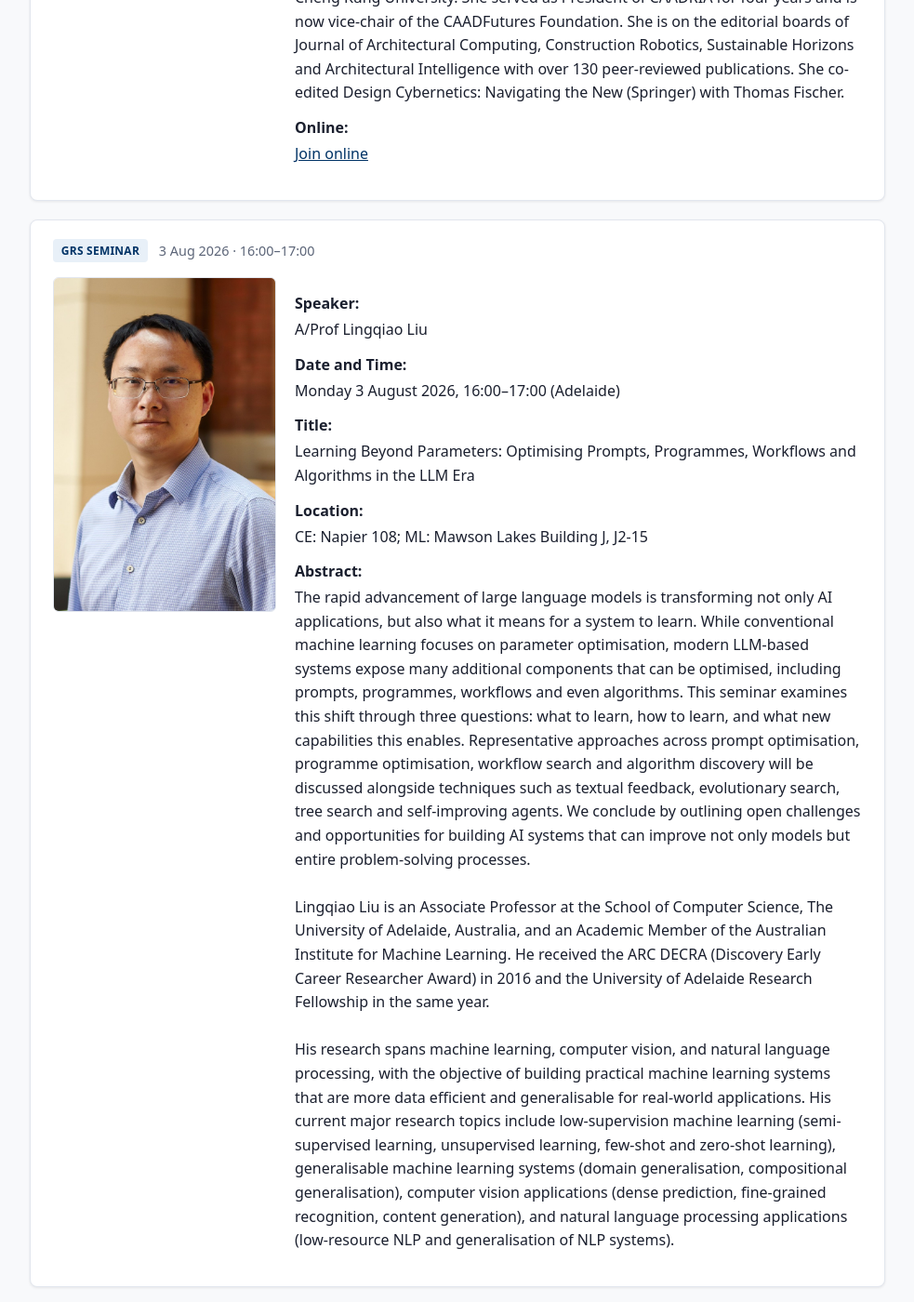
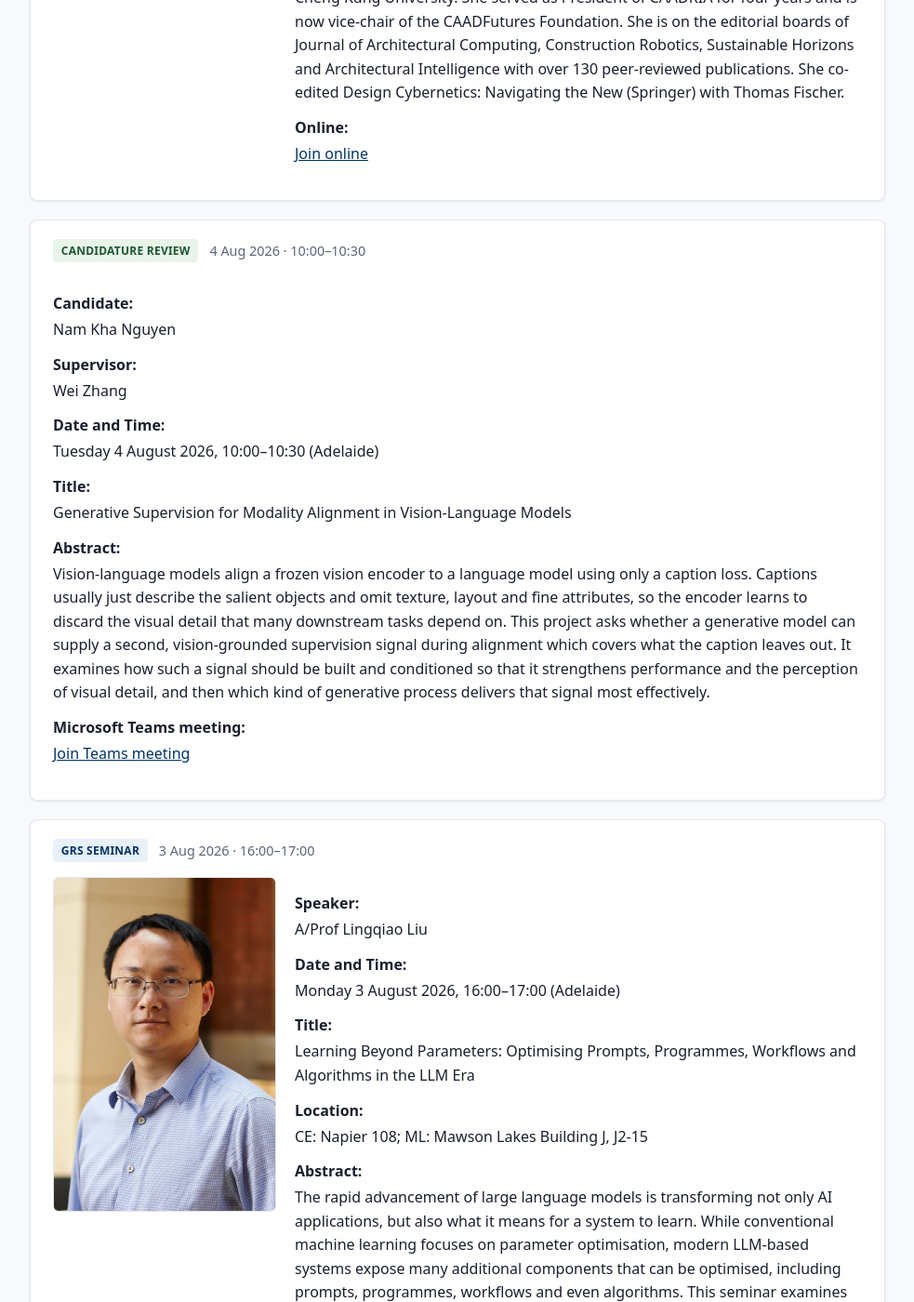
Before and after one commit to ht-timchen/Adelaide-CSIT-GRC, a Jekyll site: the page built from past-seminars.md, in a window 1280 px wide and 1400 px high, scrolled down 1181 px. Shown: the whole window at 93% size, without its empty margins (148-1131 px from the left). Built offline with Jekyll 4.4.1, drawn with Linux system fonts in a browser that asks for light colours; some of the changed text lies outside the part shown.

Commit message:
Add Nam Kha Nguyen candidature review for 4 August.
Co-authored-by: Cursor <cursoragent@cursor.com>

```diff
--- a/_data/seminars.yml
+++ b/_data/seminars.yml
@@ -200,6 +200,18 @@ seminars:
       Lingqiao Liu is an Associate Professor at the School of Computer Science, The University of Adelaide, Australia, and an Academic Member of the Australian Institute for Machine Learning. He received the ARC DECRA (Discovery Early Career Researcher Award) in 2016 and the University of Adelaide Research Fellowship in the same year.
 
       His research spans machine learning, computer vision, and natural language processing, with the objective of building practical machine learning systems that are more data efficient and generalisable for real-world applications. His current major research topics include low-supervision machine learning (semi-supervised learning, unsupervised learning, few-shot and zero-shot learning), generalisable machine learning systems (domain generalisation, compositional generalisation), computer vision applications (dense prediction, fine-grained recognition, content generation), and natural language processing applications (low-resource NLP and generalisation of NLP systems).
+    status: scheduled
+
+  - id: candidature-review-2026-08-04-nguyen
+    type: candidature_review
+    candidate: "Nam Kha Nguyen"
+    supervisor: "Wei Zhang"
+    date: 2026-08-04
+    time: "10:00–10:30"
+    title: "Generative Supervision for Modality Alignment in Vision-Language Models"
+    abstract: |
+      Vision-language models align a frozen vision encoder to a language model using only a caption loss. Captions usually just describe the salient objects and omit texture, layout and fine attributes, so the encoder learns to discard the visual detail that many downstream tasks depend on. This project asks whether a generative model can supply a second, vision-grounded supervision signal during alignment which covers what the caption leaves out. It examines how such a signal should be built and conditioned so that it strengthens performance and the perception of visual detail, and then which kind of generative process delivers that signal most effectively.
+    teams_url: "https://teams.microsoft.com/meet/410550131343629?p=iLmYf3KloIEJjomFcE"
     status: scheduled
 
   - id: special-2026-08-04-ive-herr
```
